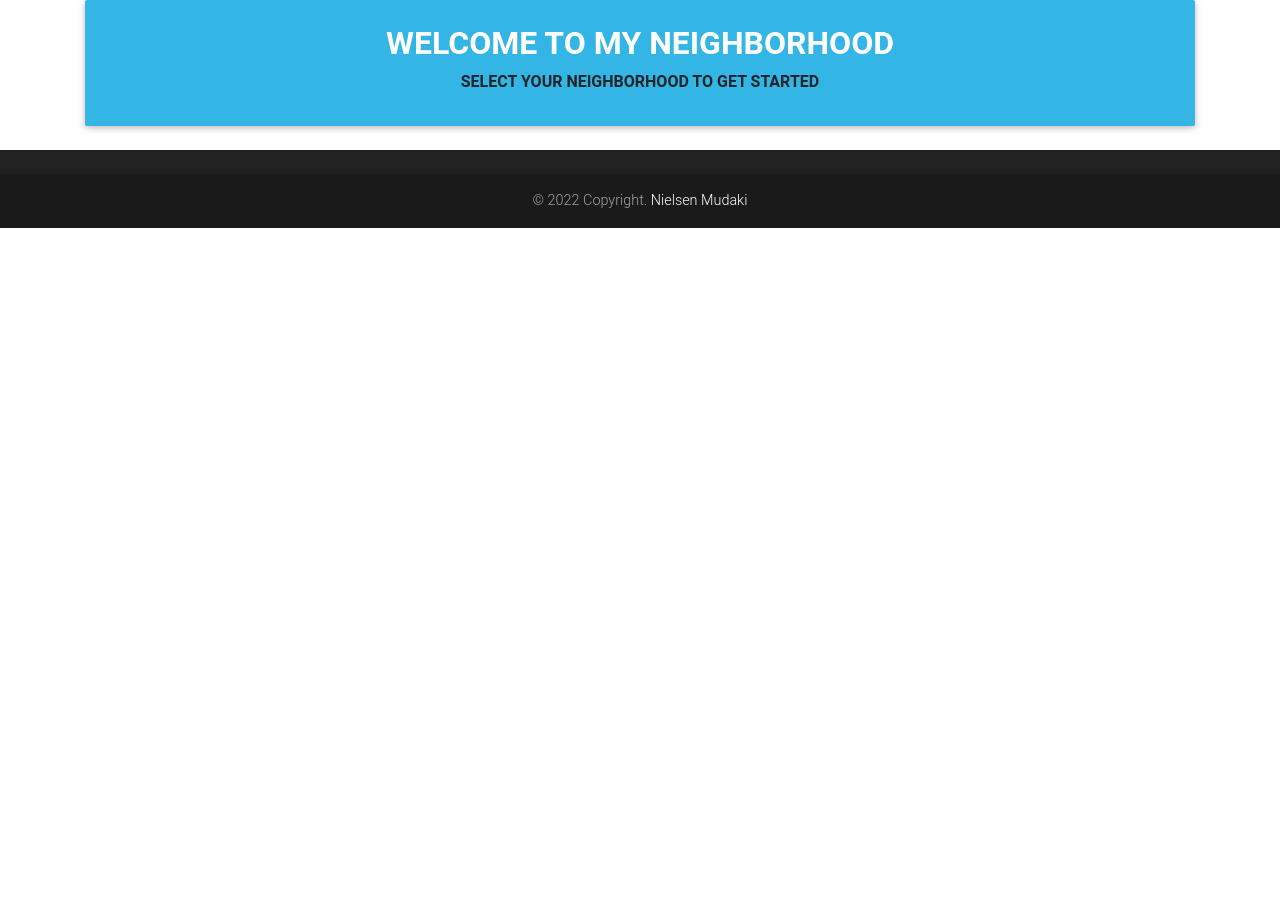
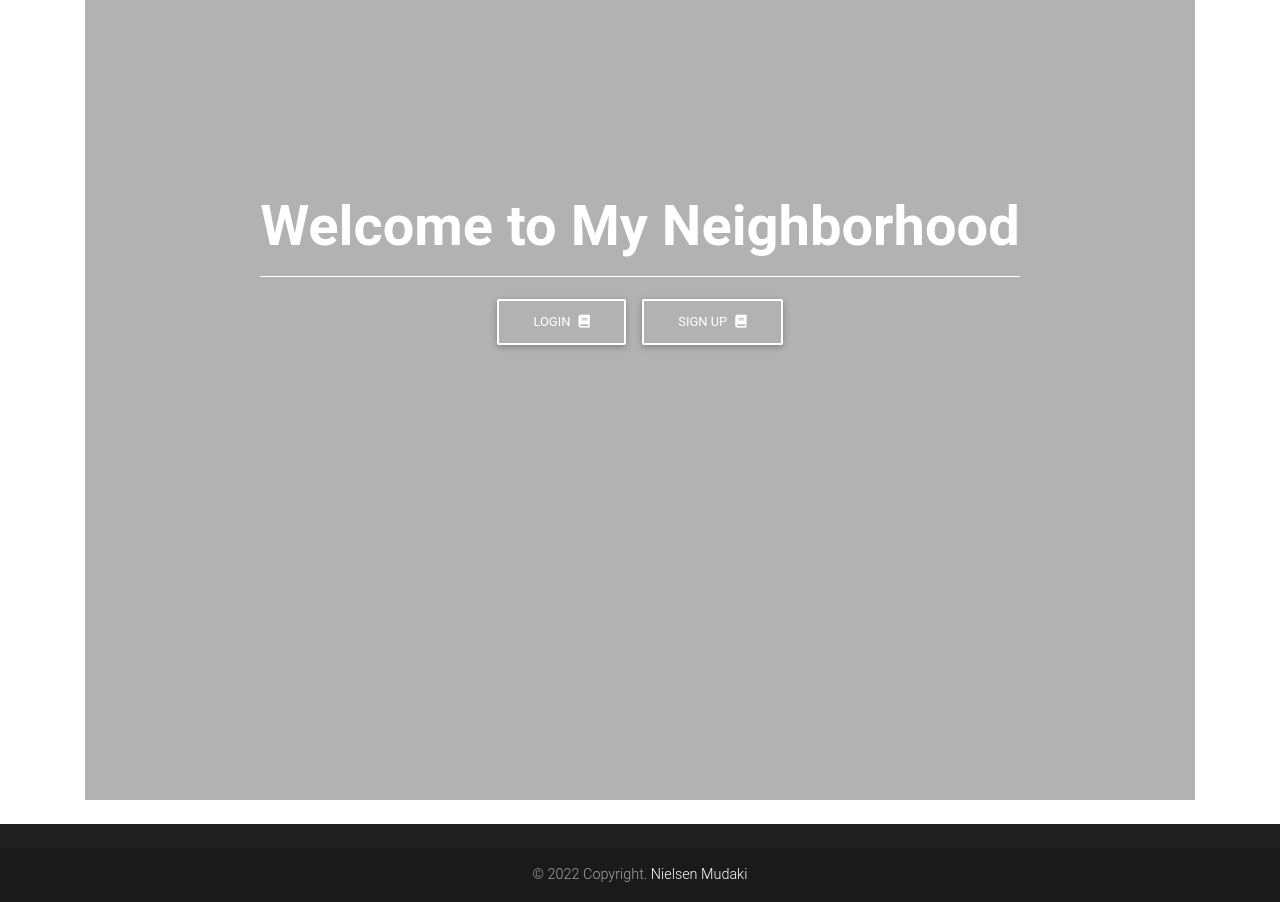
Before and after one commit to NIelsen-Mudaki/neighbourhood, a Django app: page / in a window 1280 px wide. Before the commit the page ends 228 px from the top, so only its background shows below. Run offline with Django 3.2, Linux system fonts and the light colour scheme; some libraries are stand-ins or nearby versions.

Commit message:
add authentication buttons

```diff
--- a/hood/settings.py
+++ b/hood/settings.py
@@ -109,13 +109,13 @@ AUTH_PASSWORD_VALIDATORS = [
 
 LANGUAGE_CODE = 'en-us'
 
-TIME_ZONE = 'UTC'
+TIME_ZONE = 'Africa/Nairobi'
 
 USE_I18N = True
 
 USE_L10N = True
 
-USE_TZ = True
+USE_TZ = False
 
 
 # Static files (CSS, JavaScript, Images)
--- a/neighbourhood/templates/base.html
+++ b/neighbourhood/templates/base.html
@@ -33,7 +33,7 @@
     <div class="container">
         <div class="jumbotron jumbotron-fluid bg-info mb-1 pb-3 pt-4">
             <div class="">
-            <h2 class="display-5 text-center font-weight-bold text-white text-uppercase">Welcome to My Neighborhood</h2>
+            <h2 class="display-5 text-center font-weight-bold text-white text-uppercase">The Neighborhood</h2>
             <p class="text-center font-weight-bold text-uppercase">SELECT YOUR NEIGHBORHOOD TO GET STARTED</p>
             </div>
         </div>
--- a/neighbourhood/templates/index.html
+++ b/neighbourhood/templates/index.html
@@ -8,8 +8,43 @@
     <title>Document</title>
 </head>
 <body>
+    {%block content%}
     <div class="container">
-        <h1>Hello There!!</h1>
+        <div>
+
+            <div id="intro">
+
+                <div class="mask rgba-black-light" style="height: 100vh;">
+
+                    <div class="container-fluid d-flex align-items-center justify-content-center h-50">
+
+                        <div class="row d-flex justify-content-center text-center">
+
+                            <div class="col-lg-12 pt-5 mt-5">
+
+                                <!-- Heading -->
+                                <h3 class="display-4 font-weight-bold white-text pt-5">Welcome to My Neighborhood</h3>
+
+                                <!-- Divider -->
+                                <hr class="hr-light">
+                                <!-- <p class="font-weight-bold white-text">The awards of design, creativity and innovation on the internet</p> -->
+                                <a href="/accounts/login"><button type="button" class="btn btn-outline-white">Login<i class="fa fa-book ml-2"></i></button>
+                                </a>
+                                <a href="accounts/register"><button type="button" class="btn btn-outline-white">Sign Up<i class="fa fa-book ml-2"></i></button>
+                                </a>
+                            </div>
+
+                        </div>
+
+                    </div>
+
+                </div>
+
+            </div>
+
+
+        </div>
     </div>
+    {%endblock%}
 </body>
 </html>
```
Also changed, not shown: media/profile_pics/pexels-pixabay-39857-scaled-e1618327223218.jpg (added).
